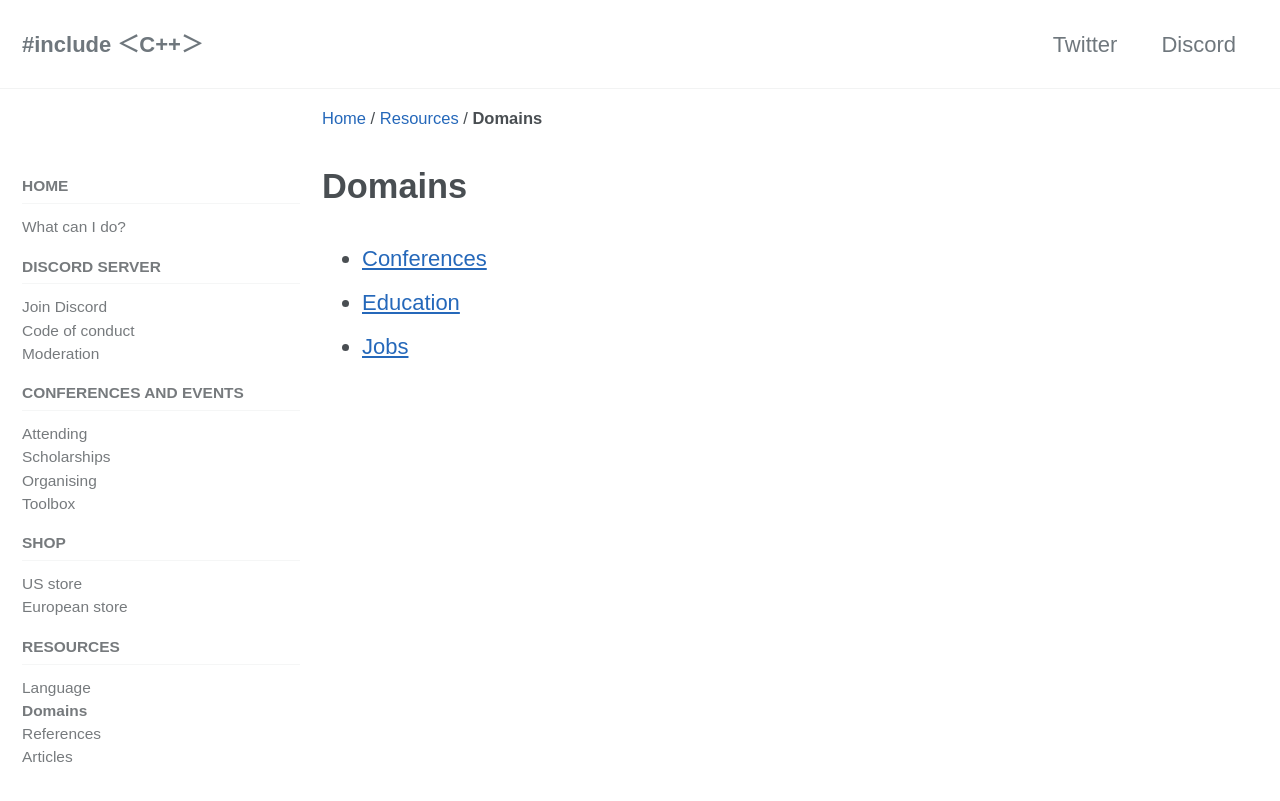
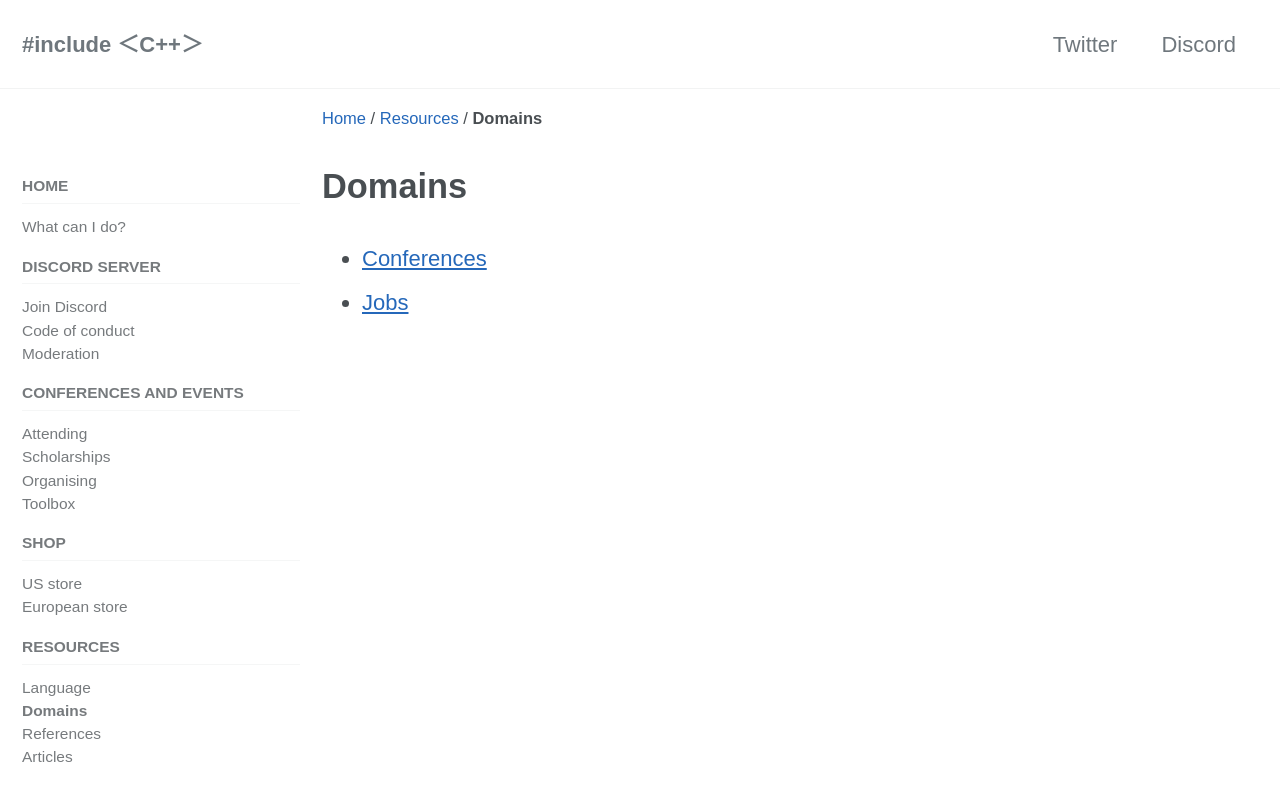
Before and after one commit to include-cpp/include-cpp.github.io, a Jekyll site: the page built from resources/domains/index.md, in a window 1280 px wide and 900 px high. Shown: the top 801 px of the window. Built offline with Jekyll 4.4.1, drawn with Linux system fonts in a browser that asks for light colours; cached includes are drawn as plain includes; nearby versions of some CDN libraries.

Commit message:
Hide empty Education section
Co-Authored-By: Kate Gregory <kategregory@users.noreply.github.com>

```diff
--- a/resources/domains/index.md
+++ b/resources/domains/index.md
@@ -4,5 +4,5 @@ title: Domains
 ---
 
 * [Conferences](conferences/)
-* [Education](education/)
+<!-- * [Education](education/) -->
 * [Jobs](jobs/)
```
